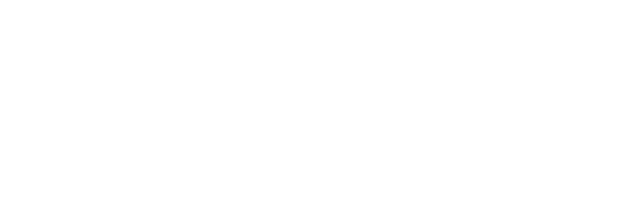
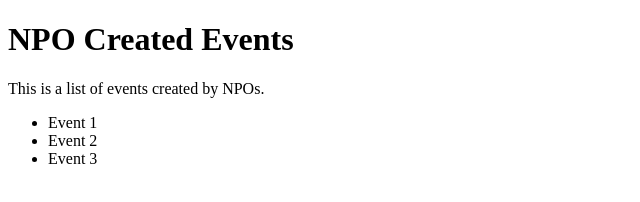
Before and after one commit to haselwood/prototype, a plain HTML site: page npoevents/index.html in a window 1280 px wide. Shown: the whole page, without its empty margins (0-640 px from the left). Drawn offline with Linux system fonts and the light colour scheme.

Commit message:
Added title

```diff
--- a/npoevents/index.html
+++ b/npoevents/index.html
@@ -3,9 +3,15 @@
 <head>
     <meta charset="UTF-8">
     <meta name="viewport" content="width=device-width, initial-scale=1.0">
-    <title>NPO Created Eventst</title>
+    <title>NPO Created Events</title>
 </head>
 <body>
-
+    <h1>NPO Created Events</h1>
+    <p>This is a list of events created by NPOs.</p>
+    <ul>
+        <li>Event 1</li>
+        <li>Event 2</li>
+        <li>Event 3</li>
+    </ul>
 </body>
 </html>
```
